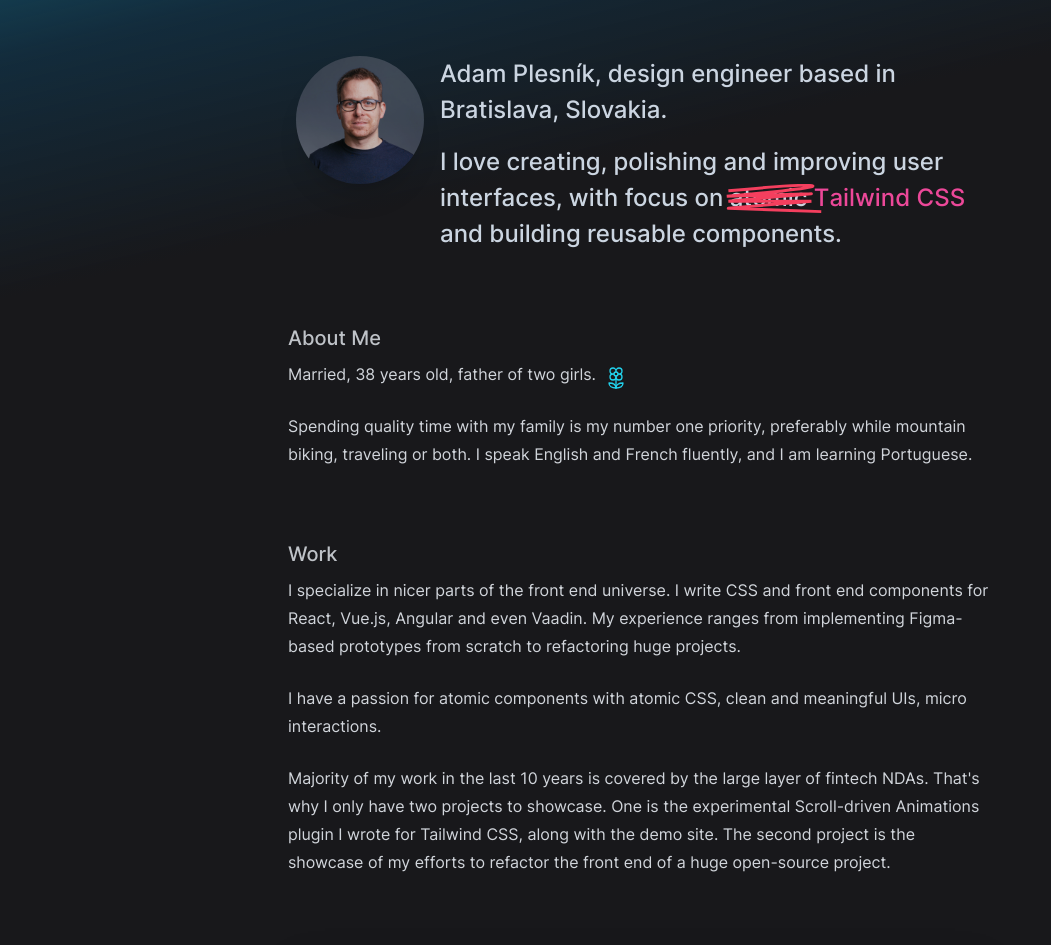
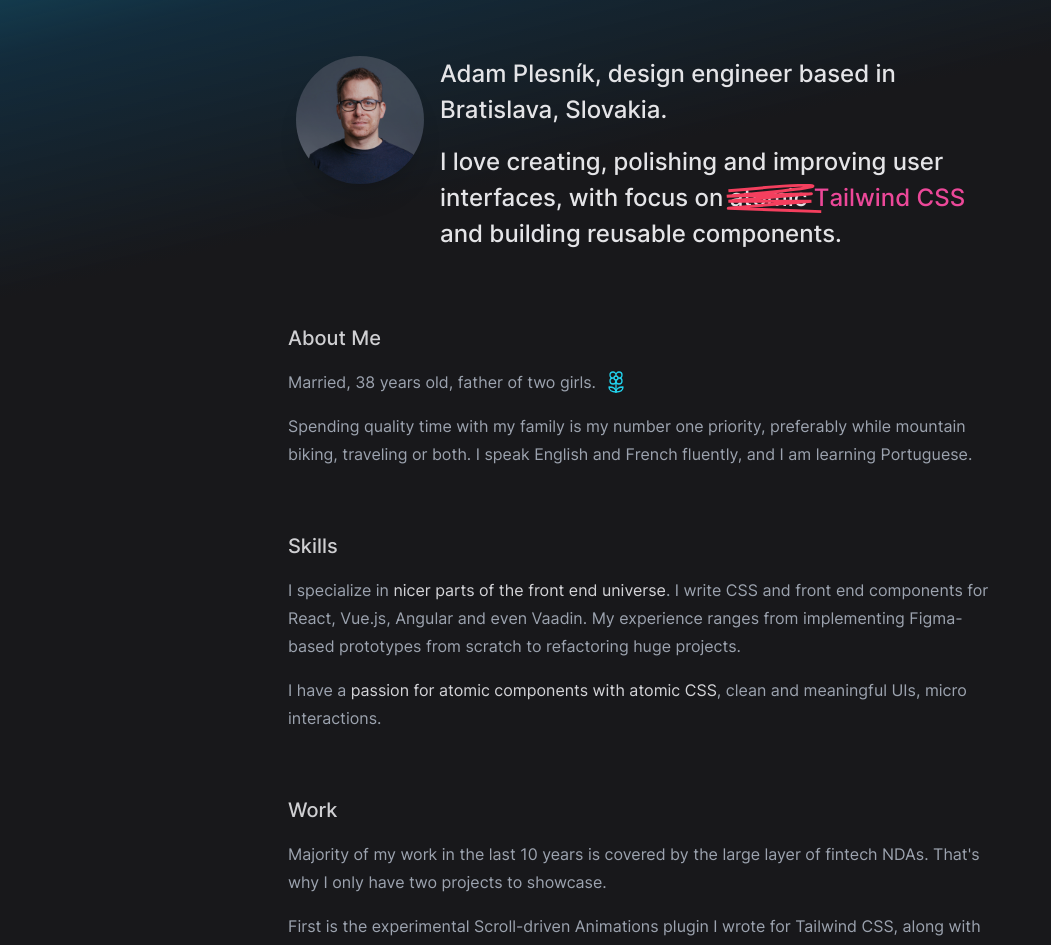
Before and after one commit to adamplesnik/adamplesnik.com, a React (Vite) app: page / in a window 1280 px wide. Shown: the top 945 px of the page, without its empty margins (0-1051 px from the left). Built offline with nearby package versions, Linux system fonts and the light colour scheme.

Commit message:
Update colors, add Skills section, update spacing

```diff
--- a/index.html
+++ b/index.html
@@ -1,5 +1,5 @@
 <!doctype html>
-<html lang="en" class="bg-zinc-900 text-gray-300">
+<html lang="en" class="bg-zinc-900 text-gray-400">
   <head>
     <meta charset="UTF-8" />
     <meta name="viewport" content="width=device-width, initial-scale=1.0" />
--- a/src/components/Em.tsx
+++ b/src/components/Em.tsx
@@ -1,7 +1,7 @@
 import { PropsWithChildren } from 'react'
 
 const Em = ({ children }: PropsWithChildren<EmProps>) => {
-  return <span>{children}</span>
+  return <span className="text-zinc-300">{children}</span>
 }
 
 export interface EmProps {
--- a/src/components/Heading.tsx
+++ b/src/components/Heading.tsx
@@ -7,7 +7,7 @@ const Heading = ({
   children,
   id = '',
 }: PropsWithChildren<TitleProps>) => {
-  const defaultClasses = 'relative w-full font-medium' + addWithSpace(className)
+  const defaultClasses = 'relative w-full font-medium text-zinc-200' + addWithSpace(className)
   const anchor = id ? <a id={id} className={'absolute -top-32'} /> : ''
   if (size === 1) {
     return (
@@ -25,7 +25,7 @@ const Heading = ({
     )
   } else if (size === 3) {
     return (
-      <h3 className={defaultClasses + ' pb-2 text-xl opacity-90'}>
+      <h3 className={defaultClasses + ' pb-4 text-xl opacity-90'}>
         {children}
         {anchor}
       </h3>
--- a/src/components/Link.tsx
+++ b/src/components/Link.tsx
@@ -32,7 +32,7 @@ const Link = ({
       <a
         href={href}
         target={target}
-        className="bg-gradient-to-r from-fuchsia-500 to-indigo-400 bg-clip-text text-transparent hover:to-fuchsia-700"
+        className="bg-gradient-to-r from-fuchsia-500 to-indigo-400 bg-clip-text text-transparent hover:to-fuchsia-700 print:bg-transparent print:text-gray-700"
       >
         {children}
       </a>
--- a/src/components/Paragraph.tsx
+++ b/src/components/Paragraph.tsx
@@ -8,7 +8,7 @@ const Paragraph = ({
   return (
     <p
       className={
-        'mb-6 w-full ' +
+        'mb-4 w-full ' +
         (size === 'regular'
           ? 'text-base leading-7'
           : size === 'large'
--- /dev/null
+++ b/src/content/SkillsTile.tsx
@@ -0,0 +1,22 @@
+import Em from '../components/Em'
+import Heading from '../components/Heading'
+import Paragraph from '../components/Paragraph'
+
+const SkillsTile = () => {
+  return (
+    <div>
+      <Heading size={3}>Skills</Heading>
+      <Paragraph>
+        I specialize in <Em>nicer parts of the front end universe</Em>. I write CSS and front end
+        components for React, Vue.js, Angular and even Vaadin. My experience ranges from
+        implementing Figma-based prototypes from scratch to refactoring huge projects.
+      </Paragraph>
+      <Paragraph>
+        I have a <Em>passion for atomic components with atomic CSS</Em>, clean and meaningful UIs,
+        micro interactions.
+      </Paragraph>
+    </div>
+  )
+}
+
+export default SkillsTile
--- a/src/content/WorkTile.tsx
+++ b/src/content/WorkTile.tsx
@@ -1,4 +1,3 @@
-import Em from '../components/Em'
 import Heading from '../components/Heading'
 import Paragraph from '../components/Paragraph'
 
@@ -7,19 +6,13 @@ const WorkTile = () => {
     <div>
       <Heading size={3}>Work</Heading>
       <Paragraph>
-        I specialize in <Em>nicer parts of the front end universe</Em>. I write CSS and front end
-        components for React, Vue.js, Angular and even Vaadin. My experience ranges from
-        implementing Figma-based prototypes from scratch to refactoring huge projects.
+        Majority of my work in the last 10 years is covered by the large layer of fintech NDAs.
+        That's why I only have two projects to showcase.
       </Paragraph>
       <Paragraph>
-        I have a <Em>passion for atomic components with atomic CSS</Em>, clean and meaningful UIs,
-        micro interactions.
-      </Paragraph>
-      <Paragraph>
-        Majority of my work in the last 10 years is covered by the large layer of fintech NDAs.
-        That's why I only have two projects to showcase. One is the experimental Scroll-driven
-        Animations plugin I wrote for Tailwind CSS, along with the demo site. The second project is
-        the showcase of my efforts to refactor the front end of a huge open-source project.
+        First is the experimental Scroll-driven Animations plugin I wrote for Tailwind CSS, along
+        with the demo site. The second project is the showcase of my efforts to refactor the front
+        end of a huge open-source project.
       </Paragraph>
     </div>
   )
--- a/src/pages/Home.tsx
+++ b/src/pages/Home.tsx
@@ -1,6 +1,7 @@
 import CvTile from '../content/CvTile'
 import InfoTile from '../content/InfoTile'
 import PluginTile from '../content/PluginTile'
+import SkillsTile from '../content/SkillsTile'
 import WebUmeniaTile from '../content/WebUmeniaTile'
 import WorkTile from '../content/WorkTile'
 import Page from '../layouts/Page'
@@ -10,6 +11,7 @@ const Home = () => {
     <Page>
       <InfoTile />
       <CvTile />
+      <SkillsTile />
       <WorkTile />
       <PluginTile />
       <WebUmeniaTile />
```
